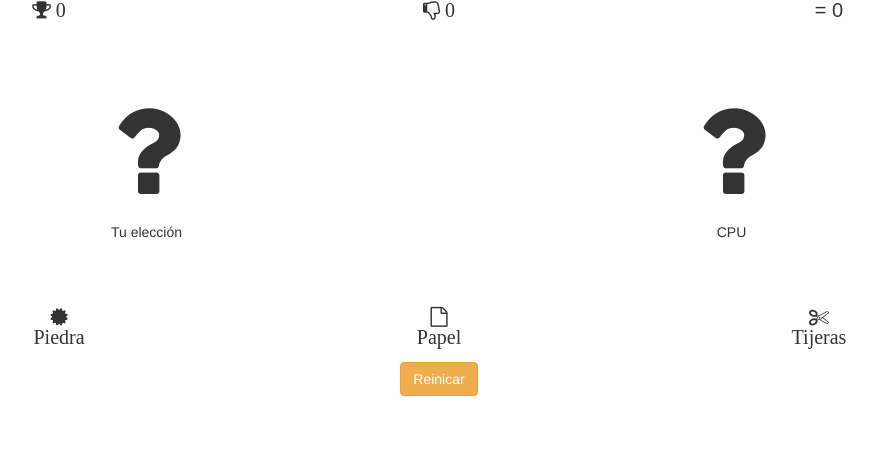
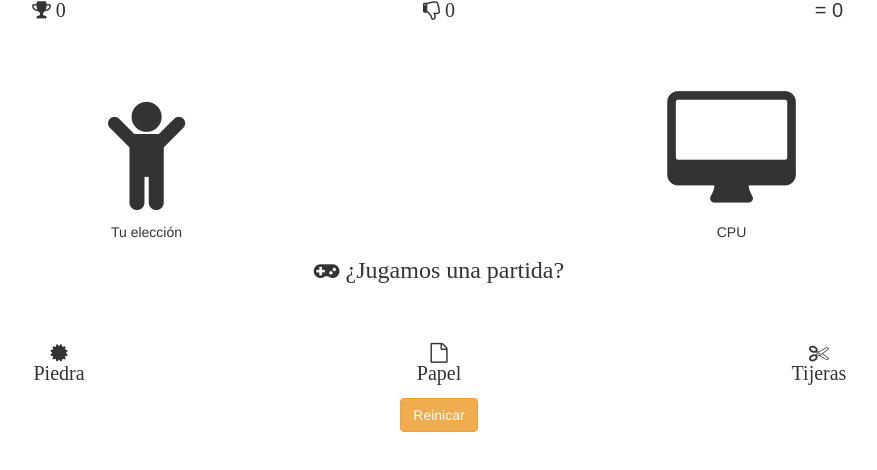
Before and after one commit to davidmb91/Piedra-papel-o-tijera, a plain HTML site: page index.html in a window 1280 px wide. Shown: the whole page, without its empty margins (201-1078 px from the left). Drawn offline with Linux system fonts and the light colour scheme.

Commit message:
Nuevos tamaños de iconos a partir de SVG definitivo. Se incluye mensaje inicial al arrancar app.

```diff
--- a/index.html
+++ b/index.html
@@ -22,14 +22,14 @@
 		<div class="row playArea">
 			<div class="cols-xs-8">
 				<div class="col-xs-6">
-					<i class="fa fa-question iElection" id="userSelection"></i>
+					<i class="fa fa-child iElection" id="userSelection"></i>
 					<div class="col-xs-12 idElection">Tu elección</div>
 				</div>
 				<div class="col-xs-6">
-					<i class="fa fa-question iElection" id="cpuSelection"></i>
+					<i class="fa fa-desktop iElection" id="cpuSelection"></i>
 					<div class="col-xs-12 idElection">CPU</div>
 				</div>
-				<h2 id="messageResult"></h2>
+				<h3 id="messageResult"><i class="fa fa-gamepad"> ¿Jugamos una partida?</i></h3>
 			</div>
 		</div>
 
```
Also changed, not shown: img/icons/icon.svg (added), img/icons/icon_120.png (added), img/icons/icon_128.png, img/icons/icon_24.png (deleted), img/icons/icon_256.png (added), img/icons/icon_32.png, img/icons/icon_60.png (added), img/icons/icon_64.png (deleted), img/icons/icon_90.png (added), 1 other file.
